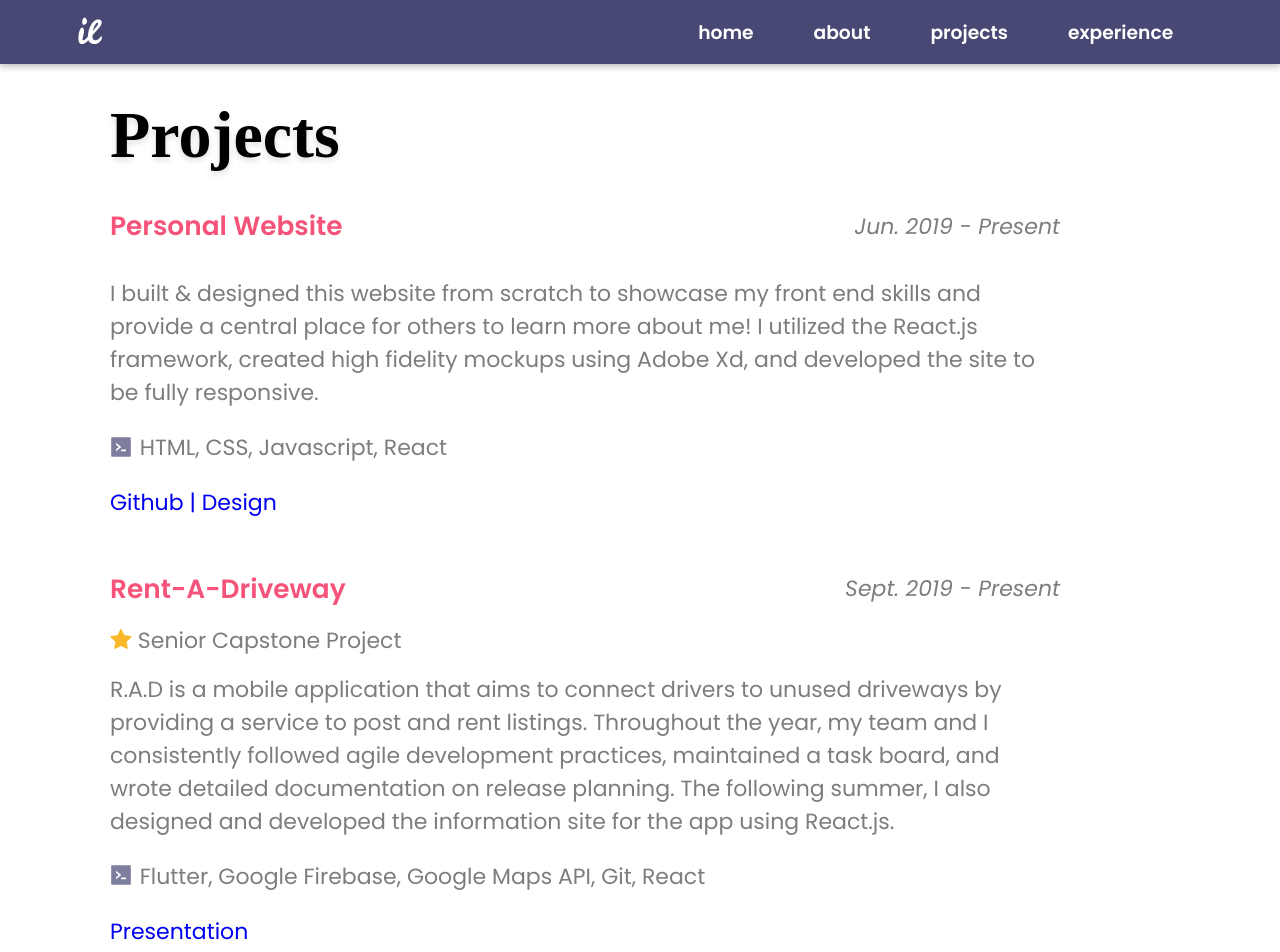
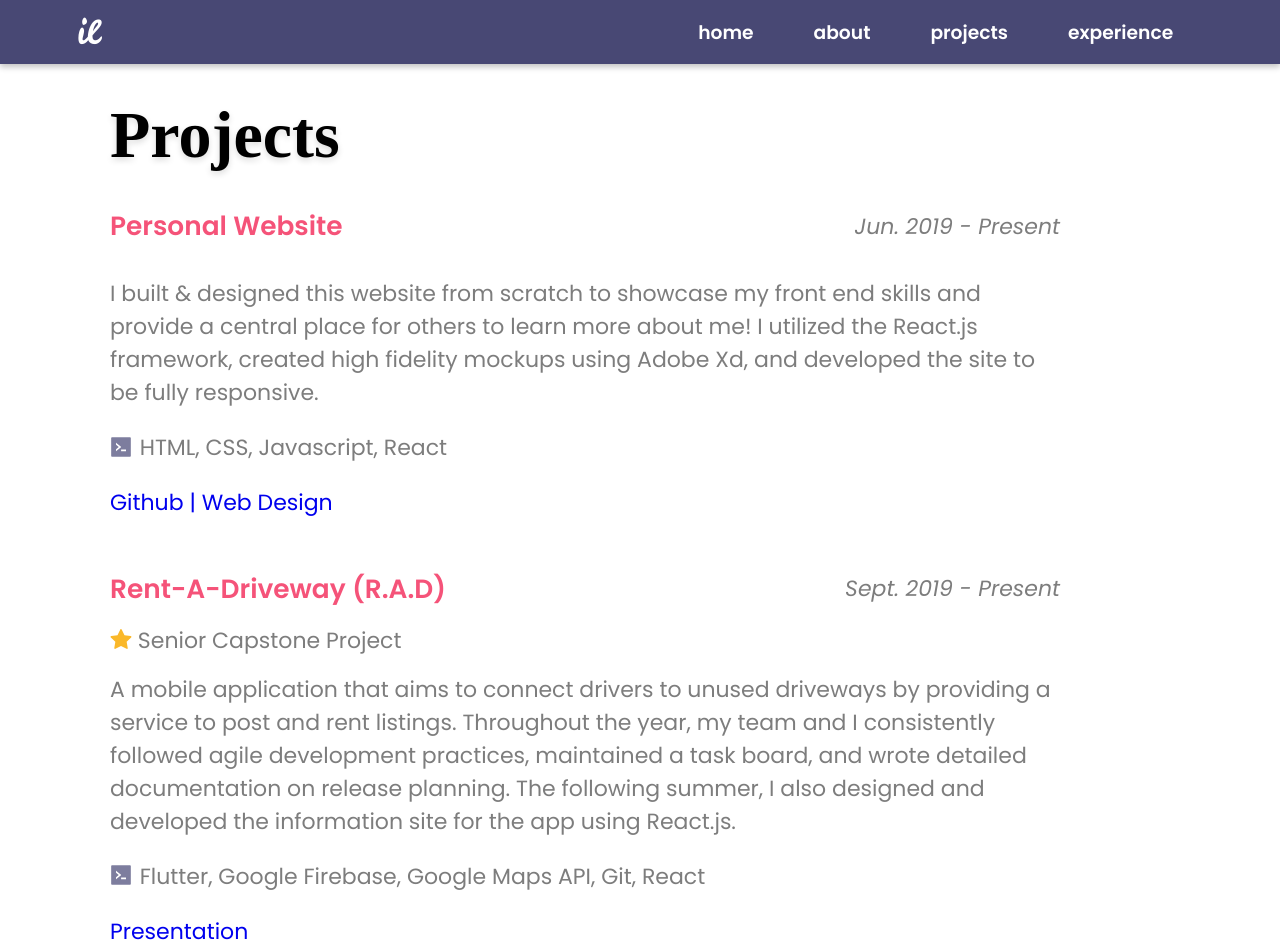
Before and after one commit to ivyla/portfoliov1, a React (Create React App) app: page /projects in a window 1280 px wide. Shown: the top 952 px of the page. Built offline with nearby package versions, Linux system fonts and the light colour scheme; a web font is replaced by a local one.

Commit message:
CNAME added

```diff
--- a/src/data/ProjectsData.js
+++ b/src/data/ProjectsData.js
@@ -4,7 +4,7 @@ const ProjectsData = [
         name: "Personal Website",
         startDate: "Jun. 2019",
         endDate: "Present",
-        links: [{name: "Github  ", link: "https://github.com/ivyla/ivyla.github.io"}, {name: "Design  ", link: "https://xd.adobe.com/view/d66c3a23-b657-4cb1-7cec-432634c5a8f3-a05d/"}],
+        links: [{name: "Github  ", link: "https://github.com/ivyla/ivyla.github.io"}, {name: "Web Design  ", link: "https://xd.adobe.com/view/d66c3a23-b657-4cb1-7cec-432634c5a8f3-a05d/"}],
         technologies: "HTML, CSS, Javascript, React",
         desc: `I built & designed this website from scratch to showcase my front end skills and provide a central place for others to learn more about me! I utilized the React.js framework, created high fidelity mockups using Adobe Xd, and developed the site to be fully responsive. `,
         milestone: "",
@@ -13,12 +13,12 @@ const ProjectsData = [
 
     {
         key: 1,
-        name: "Rent-A-Driveway",
+        name: "Rent-A-Driveway (R.A.D)",
         startDate: "Sept. 2019",
         endDate: "Present",
         links: [{name: "Presentation", link: "https://docs.google.com/presentation/d/18z0slzJqbJsszi2f362sGEycCPYOOROr73kmdtLLrUk/edit?usp=sharing"}],
         technologies: "Flutter, Google Firebase, Google Maps API, Git, React",
-        desc: `R.A.D is a mobile application that aims to connect drivers to unused driveways by providing a service to post and rent listings. Throughout the year, my team and I consistently followed agile development practices, maintained a task board, and wrote detailed documentation on release planning. The following summer, I also designed and developed the information site for the app using React.js.`,
+        desc: `A mobile application that aims to connect drivers to unused driveways by providing a service to post and rent listings. Throughout the year, my team and I consistently followed agile development practices, maintained a task board, and wrote detailed documentation on release planning. The following summer, I also designed and developed the information site for the app using React.js.`,
         milestone: "  Senior Capstone Project",
         demo: ""
 
```
Also changed, not shown: 1 other file (tests, documents, lock files or other folders).
